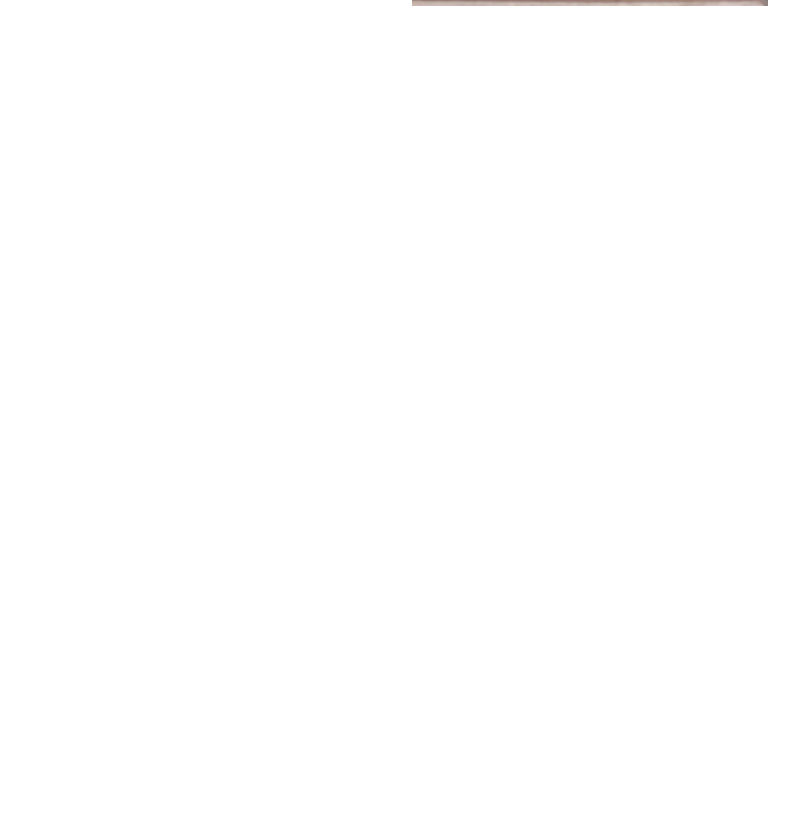
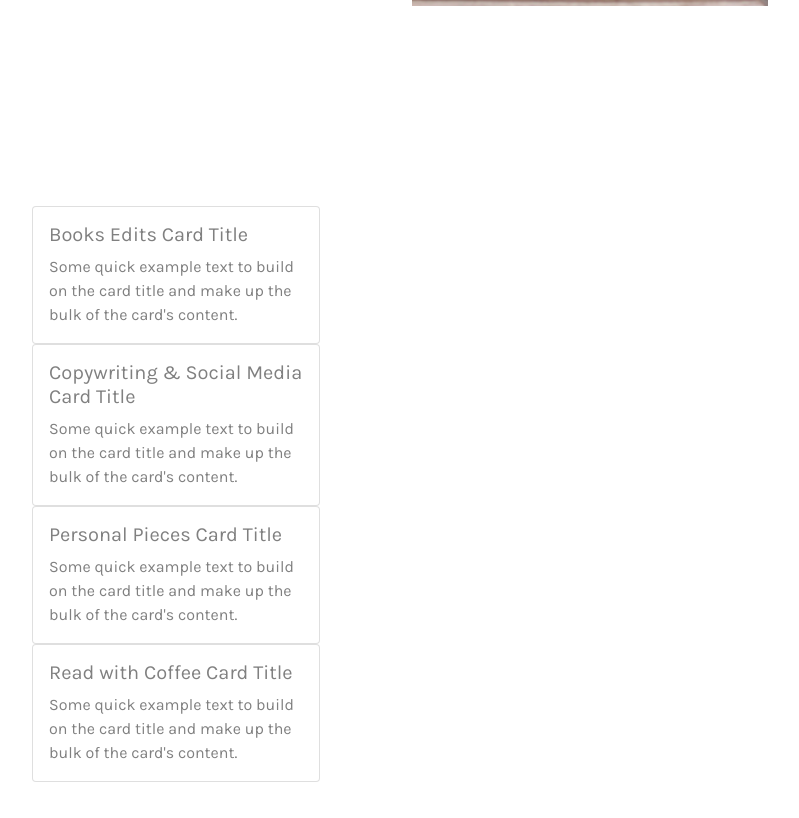
Before and after one commit to Kaitlyn-Lynette/Kathys-Portfolio, a React (Create React App) app: page / in a window 1280 px wide. Shown: the part 1150-1968 px from the top of the page, without its empty margins (50-849 px from the left). Before the commit the page ends 1656 px from the top, so only its background shows below. Built offline with nearby package versions, Linux system fonts and the light colour scheme.

Commit message:
Added work section

```diff
--- a/src/App.js
+++ b/src/App.js
@@ -16,11 +16,10 @@ function App() {
       <Navigation />
       <Home/>
       <About />
+      <Work />
       <Contact />
       <Services />
       <Testimonials />
-      <Work />
-
     </div>
   );
 }
--- a/src/pages/Contact.js
+++ b/src/pages/Contact.js
@@ -1,11 +1,8 @@
-import React from 'react'
+import React from "react";
 
 const Contact = () => {
-    return (
-        <div id="contact">
 
-        </div>
-    )
-}
+  return <div id="contact"></div>;
+};
 
-export default Contact
+export default Contact;
--- a/src/pages/Work.js
+++ b/src/pages/Work.js
@@ -1,11 +1,42 @@
-import React from 'react'
+import React from "react";
+import Container from "react-bootstrap/Container";
+import Col from "react-bootstrap/Col";
+import Row from "react-bootstrap/Row";
+import Card from "react-bootstrap/Card";
 
 const Work = () => {
-    return (
-        <div id="work">
+    const projects =
+  [
+    "Books Edits",
+    "Copywriting & Social Media",
+    "Personal Pieces",
+    "Read with Coffee",
+  ];
+  return (
+  <div id="work">
+      {projects.map((project,idx)=> (
+          <Container>
+          <Row xs={2} md={4} lg={6}className="g-4">
+          <Col>
+            <Card
+            key={idx}
+            text={projects}
+            style={{ width: '18rem' }}
+            >
+            <Card.Body>
+                <Card.Title>{project} Card Title </Card.Title>
+                <Card.Text>
+                Some quick example text to build on the card title and make up the bulk
+                of the card's content.
+                </Card.Text>
+            </Card.Body>
+            </Card>
+        </Col>
+        </Row>
+        </Container>
+            ))}
+  </div>
+  )
+};
 
-        </div>
-    )
-}
-
-export default Work
+export default Work;
```
